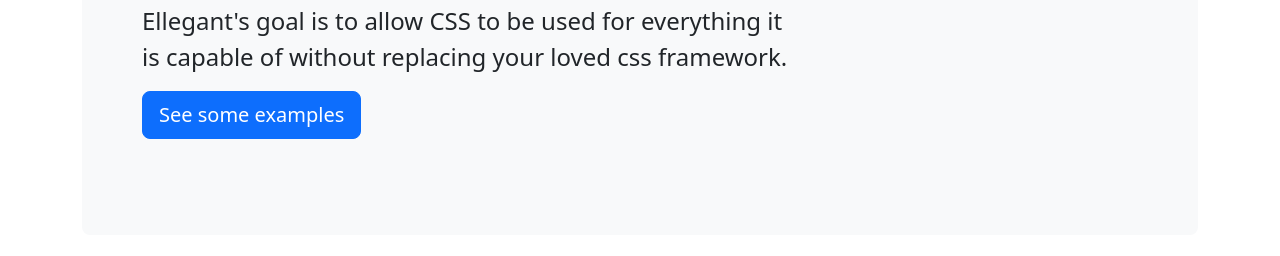
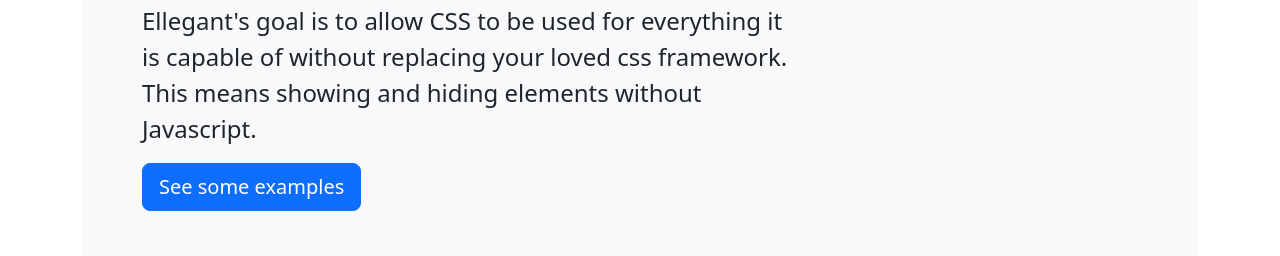
Before and after one commit to ellegantcss/ellegant, a plain HTML site: page index.html in a window 1280 px wide. Shown: the part 250-506 px from the top of the page. Drawn offline with nearby package versions, Linux system fonts and the light colour scheme.

Commit message:
includes a readme

```diff
--- a/index.html
+++ b/index.html
@@ -26,7 +26,7 @@
           <h1 class="display-7 fw-bold">It just works!</h1>
           <p class="col-md-8 fs-4">
             Ellegant's goal is to allow CSS to be used for everything it is capable of without replacing your loved css
-            framework.
+            framework. This means showing and hiding elements without Javascript.
           </p>
           <a class="btn btn-primary btn-lg" href="#samples">See some examples</a>
         </div>
```
Also changed, not shown: README.MD (added).
